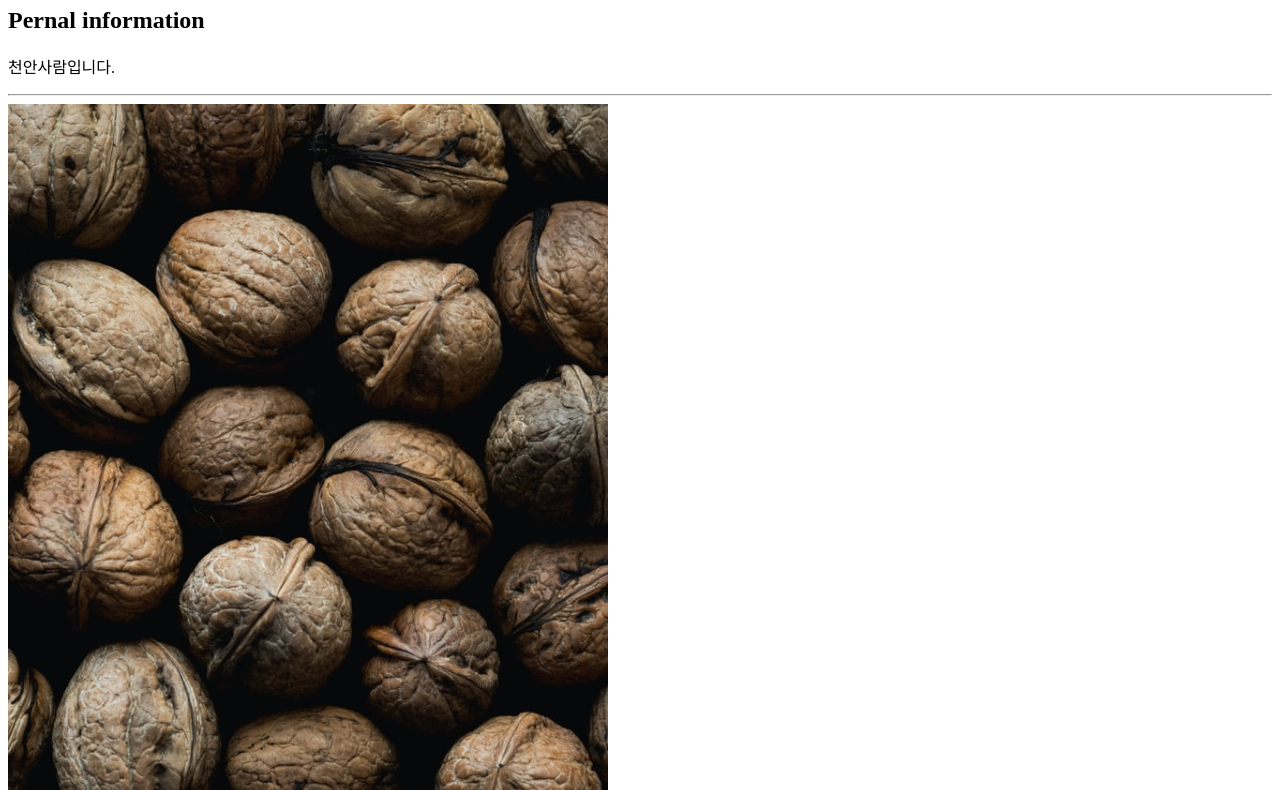
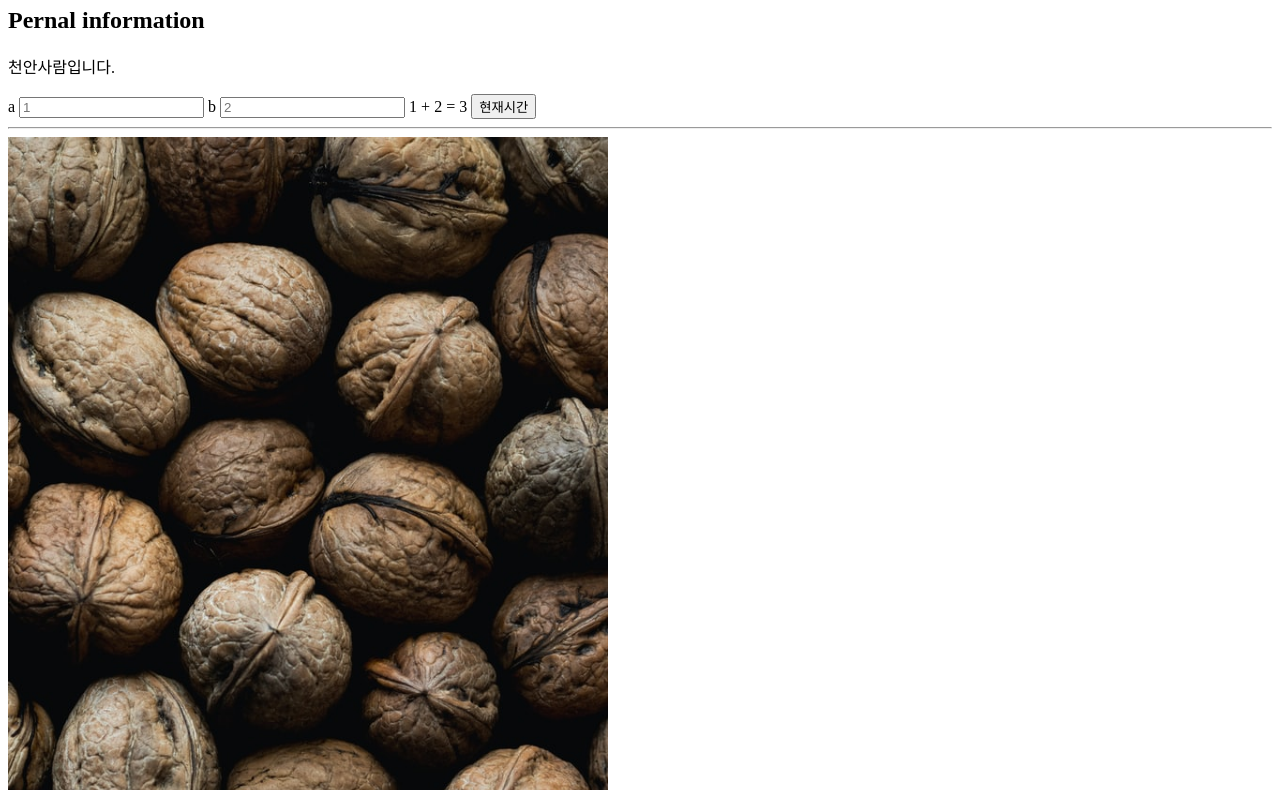
Before and after one commit to KyoungsupShin/Study_django, a plain HTML site: page about_me.html in a window 1280 px wide. Shown: the part 109-899 px from the top of the page. Drawn offline with Linux system fonts and the light colour scheme.

Commit message:
JS CSS added

```diff
--- a/about_me.html
+++ b/about_me.html
@@ -5,6 +5,8 @@
         <title>
             Kyoungsup Shin's Pernal information
         </title>
+        <link href="./practice.css" rel="stylesheet" type="text/css">
+        <script type="text/javascript" src = './functions.js'></script>
     </head>
     <body>
         <nav>
@@ -27,6 +29,18 @@
         <p>
             천안사람입니다.
         </p>
+
+        <label for="inputA">a</label>
+        <input id="inputA" placeholder=1 onkeyup="doSomething()">
+
+        <label for="inputB">b</label>
+        <input id="inputB" placeholder=2 onkeyup="doSomething()">
+
+        <span id="valueA">1</span> +
+        <span id="valueB">2</span> =
+        <span id="valueC">3</span>
+
+        <button onclick="TimeNow()">현재시간</button>
         <hr>
 
         <img src = './images/about_me.jpg' width="600">
--- /dev/null
+++ b/functions.js
@@ -0,0 +1,11 @@
+function doSomething(){
+    var a = document.getElementById("inputA").value;
+    var b = document.getElementById("inputB").value;
+    var c = Number(a) + Number(b);
+    document.getElementById("valueA").innerHTML = a;
+    document.getElementById("valueB").innerHTML = b;
+    document.getElementById("valueC").innerHTML = c;
+}
+function TimeNow(){
+    alert(new Date());
+}
--- /dev/null
+++ b/practice.css
@@ -0,0 +1 @@
+nav {background-color: cadetblue; text-align: center;}
```
Also changed, not shown: blog_list.html (+10 -0 lines), index.html (+1 -0 lines).
